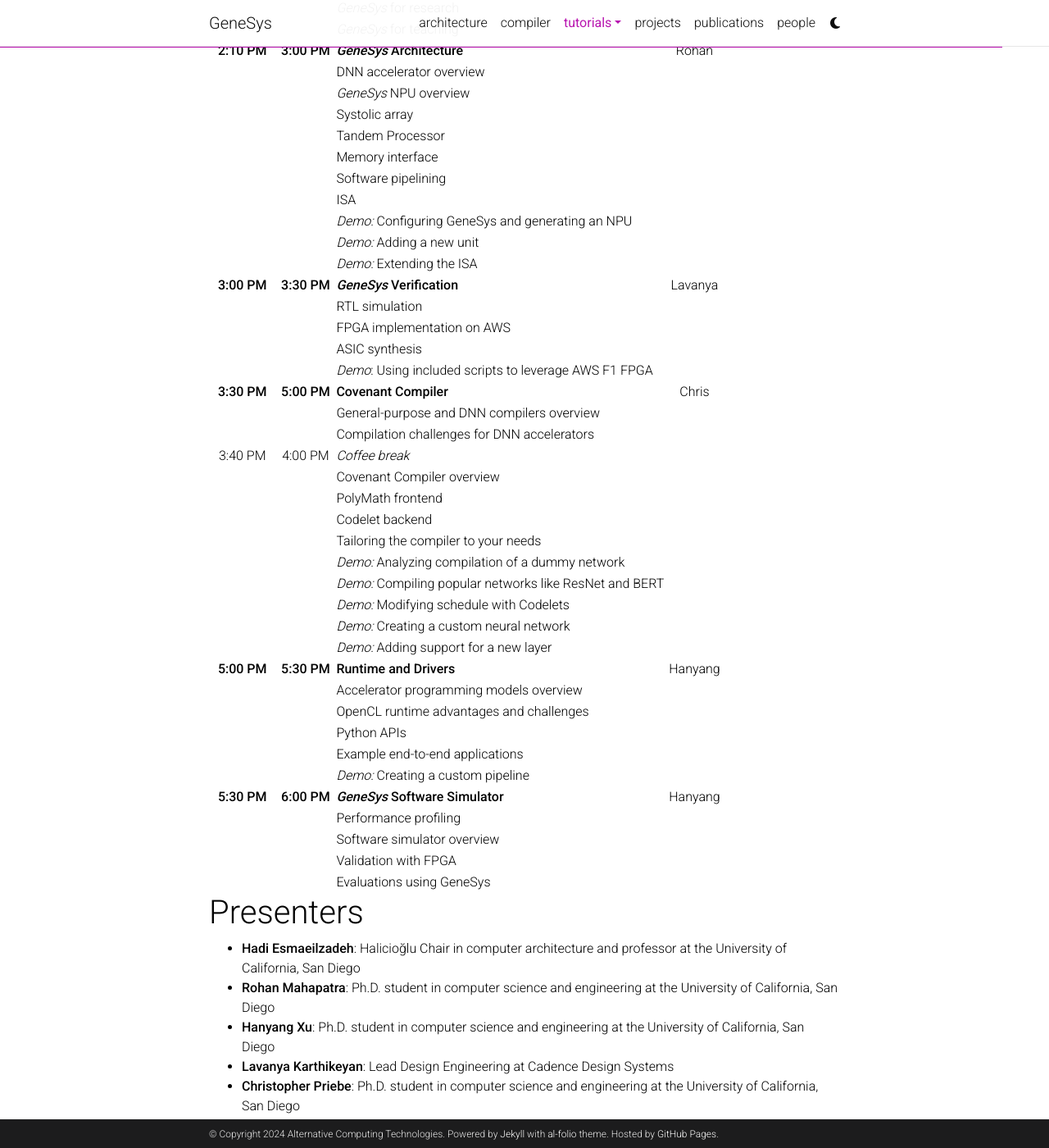
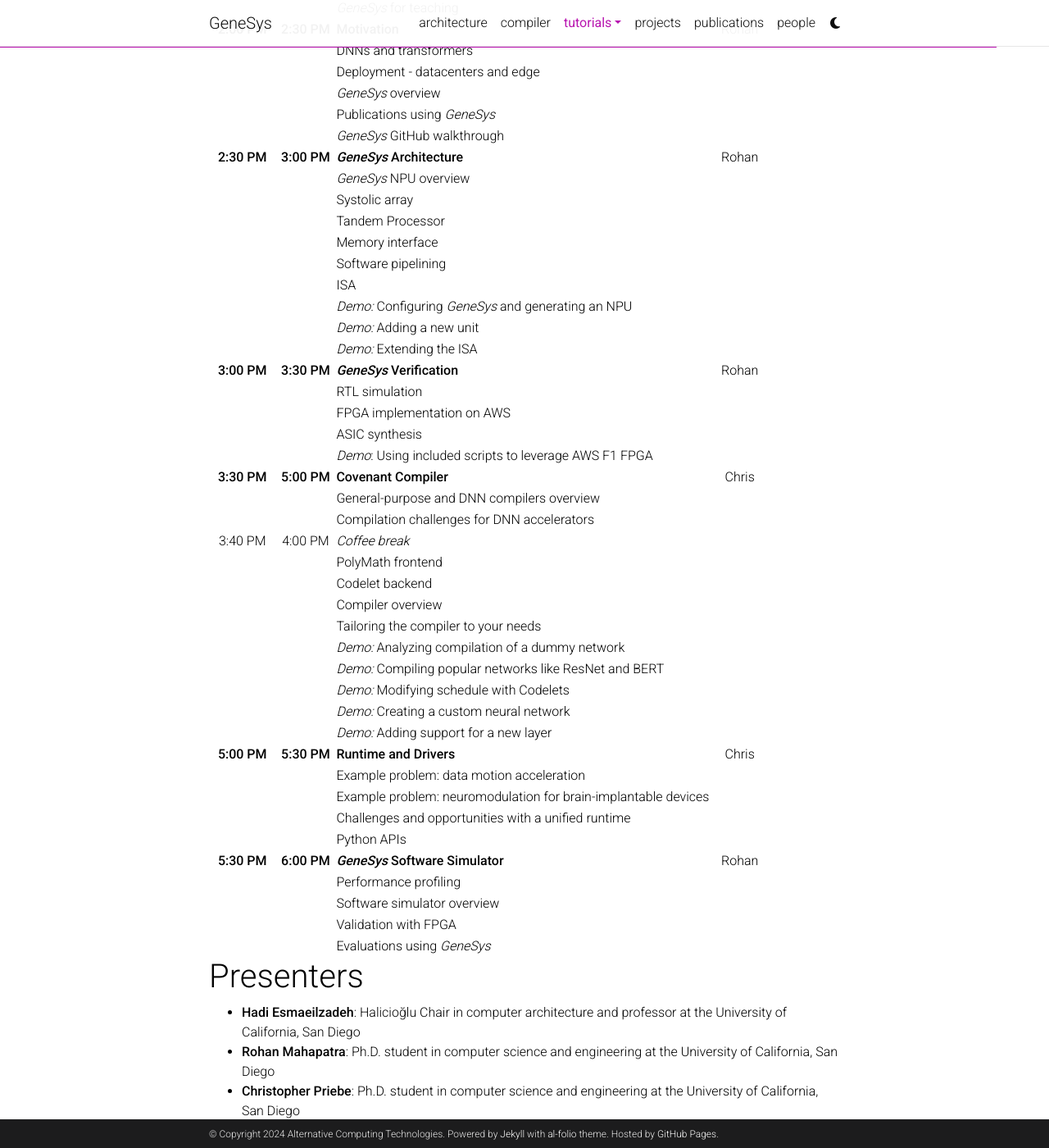
Before and after one commit to nolanlyc/actlab-genesys-yuchuan.github.io, a Jekyll site: the page built from _pages/hpca_2024.md, in a window 1280 px wide and 1400 px high, scrolled down 1003 px. Shown: the whole window at 82% size. Built offline with Jekyll 4.4.1, drawn with Linux system fonts in a browser that asks for light colours; comment, search, counter and statistics services are not loaded; a style sheet for code colours, icons or effects is not loaded; some of the changed text lies outside the part shown.

Commit message:
Updated HPCA schedule

```diff
--- a/_pages/hpca_2024.md
+++ b/_pages/hpca_2024.md
@@ -28,24 +28,28 @@
 
 | Start (EST) | End (EST) | Agenda | Presenter | Resources |
 | :---------: | :-------: | :----- | :-------: | :-------: |
-| **1:40 PM** | **2:10 PM** | **Introduction** | Hadi |  |
+| **1:40 PM** | **2:00 PM** | **Introduction** | Hadi |  |
+| | | History and challenges of hardware acceleration | | |
+| | | Introduction to _GeneSys_ | | |
+| | | _GeneSys_ for research | | |
+| | | _GeneSys_ for teaching | | |
+| **2:00 PM** | **2:30 PM** | **Motivation** | Rohan |  |
 | | | DNNs and transformers | | |
 | | | Deployment - datacenters and edge | | |
 | | | _GeneSys_ overview | | |
-| | | _GeneSys_ for research | | |
-| | | _GeneSys_ for teaching | | |
-| **2:10 PM** | **3:00 PM** | **_GeneSys_ Architecture** | Rohan |  |
-| | | DNN accelerator overview | | |
+| | | Publications using _GeneSys_ | | |
+| | | _GeneSys_ GitHub walkthrough | | |
+| **2:30 PM** | **3:00 PM** | **_GeneSys_ Architecture** | Rohan |  |
 | | | _GeneSys_ NPU overview | | |
 | | | Systolic array | | |
 | | | Tandem Processor | | |
 | | | Memory interface | | |
 | | | Software pipelining | | |
 | | | ISA | | |
-| | | *Demo:* Configuring GeneSys and generating an NPU | | |
+| | | *Demo:* Configuring *GeneSys* and generating an NPU | | |
 | | | *Demo:* Adding a new unit | | |
 | | | *Demo:* Extending the ISA | | |
-| **3:00 PM** | **3:30 PM** | **_GeneSys_ Verification** | Lavanya |  |
+| **3:00 PM** | **3:30 PM** | **_GeneSys_ Verification** | Rohan |  |
 | | | RTL simulation | | |
 | | | FPGA implementation on AWS | | |
 | | | ASIC synthesis | | |
@@ -54,30 +58,27 @@
 | | | General-purpose and DNN compilers overview | | |
 | | | Compilation challenges for DNN accelerators | | |
 | 3:40 PM | 4:00 PM | *Coffee break* | | |
-| | | Covenant Compiler overview | | |
 | | | PolyMath frontend | | |
 | | | Codelet backend | | |
+| | | Compiler overview | | |
 | | | Tailoring the compiler to your needs | | |
 | | | *Demo:* Analyzing compilation of a dummy network | | |
 | | | *Demo:* Compiling popular networks like ResNet and BERT | | |
 | | | *Demo:* Modifying schedule with Codelets | | |
 | | | *Demo:* Creating a custom neural network | | |
 | | | *Demo:* Adding support for a new layer | | |
-| **5:00 PM** | **5:30 PM** | **Runtime and Drivers** | Hanyang |  |
-| | | Accelerator programming models overview | | |
-| | | OpenCL runtime advantages and challenges | | |
+| **5:00 PM** | **5:30 PM** | **Runtime and Drivers** | Chris |  |
+| | | Example problem: data motion acceleration | | |
+| | | Example problem: neuromodulation for brain-implantable devices | | |
+| | | Challenges and opportunities with a unified runtime | | |
 | | | Python APIs | | |
-| | | Example end-to-end applications | | |
-| | | *Demo:* Creating a custom pipeline | | |
-| **5:30 PM** | **6:00 PM** | **_GeneSys_ Software Simulator** | Hanyang |  |
+| **5:30 PM** | **6:00 PM** | **_GeneSys_ Software Simulator** | Rohan |  |
 | | | Performance profiling | | |
 | | | Software simulator overview | | |
 | | | Validation with FPGA | | |
-| | | Evaluations using GeneSys | | |
+| | | Evaluations using *GeneSys* | | |
 
 # Presenters
 - **Hadi Esmaeilzadeh**: Halicioğlu Chair in computer architecture and professor at the University of California, San Diego
 - **Rohan Mahapatra**: Ph.D. student in computer science and engineering at the University of California, San Diego
-- **Hanyang Xu**: Ph.D. student in computer science and engineering at the University of California, San Diego
-- **Lavanya Karthikeyan**: Lead Design Engineering at Cadence Design Systems
 - **Christopher Priebe**: Ph.D. student in computer science and engineering at the University of California, San Diego
```
